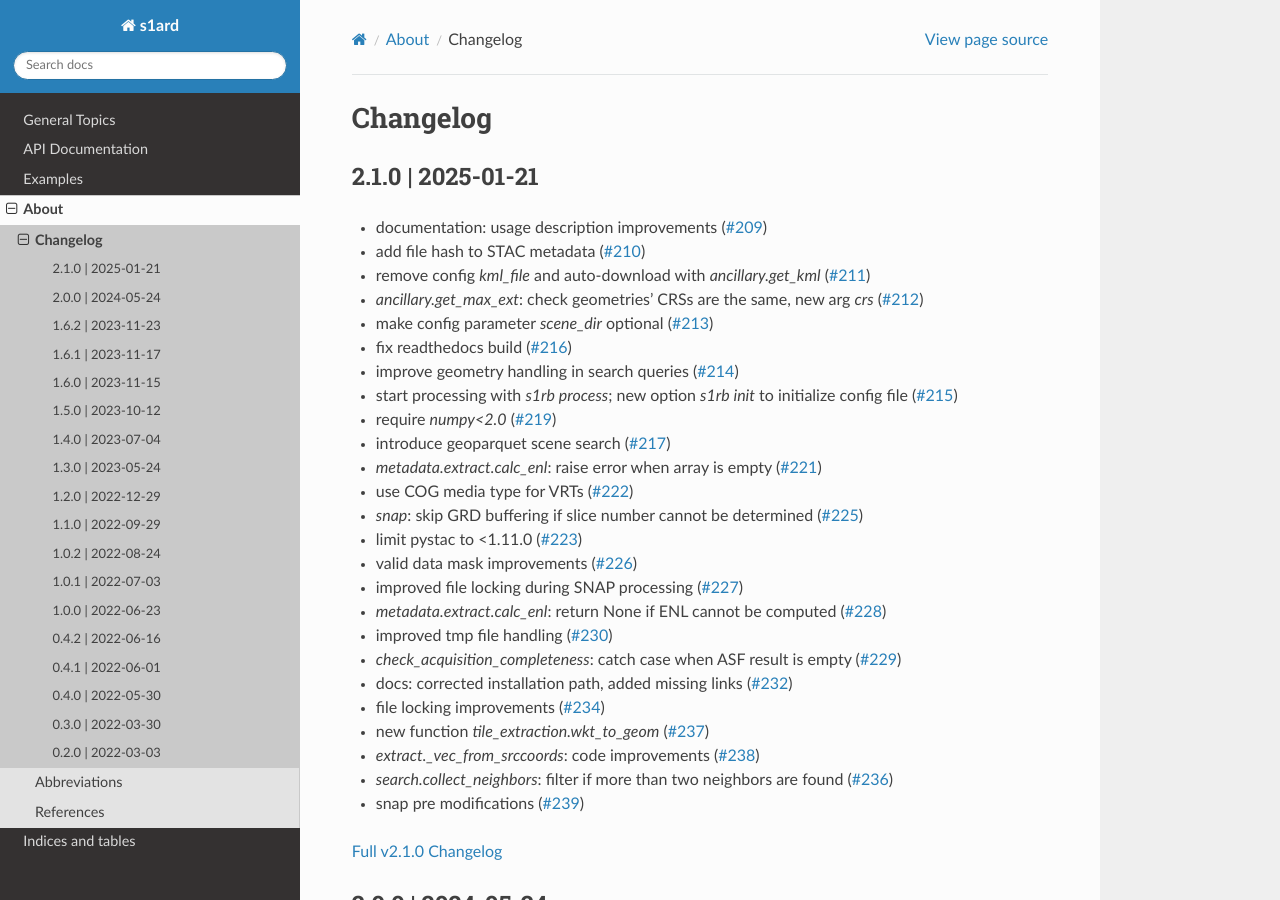
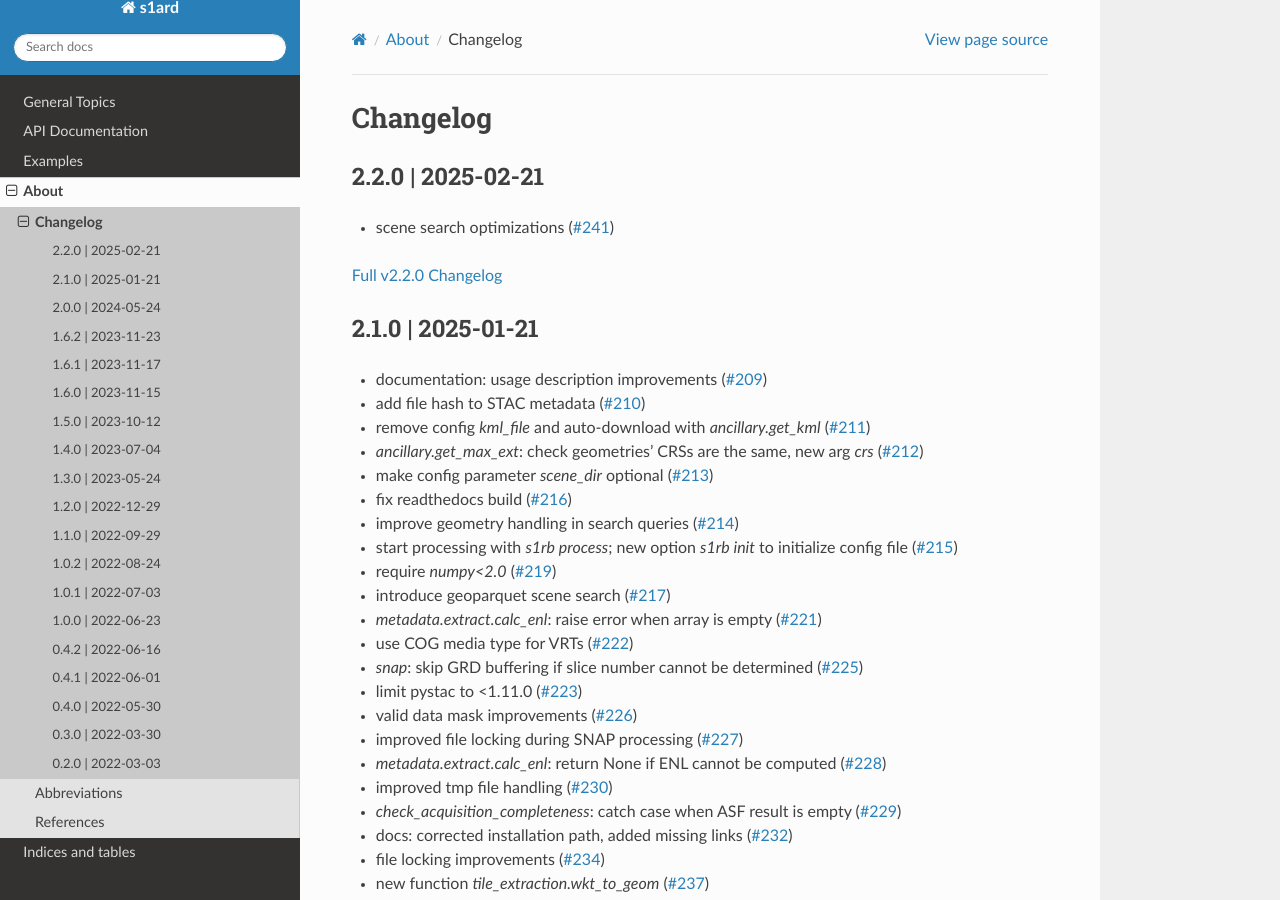
Before and after one commit to SAR-ARD/s1ard, a Sphinx documentation site: the page built from docs/source/about/changelog.rst, in a window 1280 px wide and 900 px high. Built offline with Sphinx 7.4.7 and the Read the Docs theme 3.1.0, drawn with Linux system fonts in a browser that asks for light colours.

Commit message:
version 2.2.0 changelog

```diff
--- a/docs/source/about/changelog.rst
+++ b/docs/source/about/changelog.rst
@@ -1,5 +1,12 @@
 Changelog
 =========
+
+2.2.0 | 2025-02-21
+------------------
+
+* scene search optimizations (`#241 <https://github.com/SAR-ARD/s1ard/pull/241>`_)
+
+`Full v2.2.0 Changelog <https://github.com/SAR-ARD/s1ard/compare/v2.1.0...v2.2.0>`_
 
 2.1.0 | 2025-01-21
 ------------------
```
